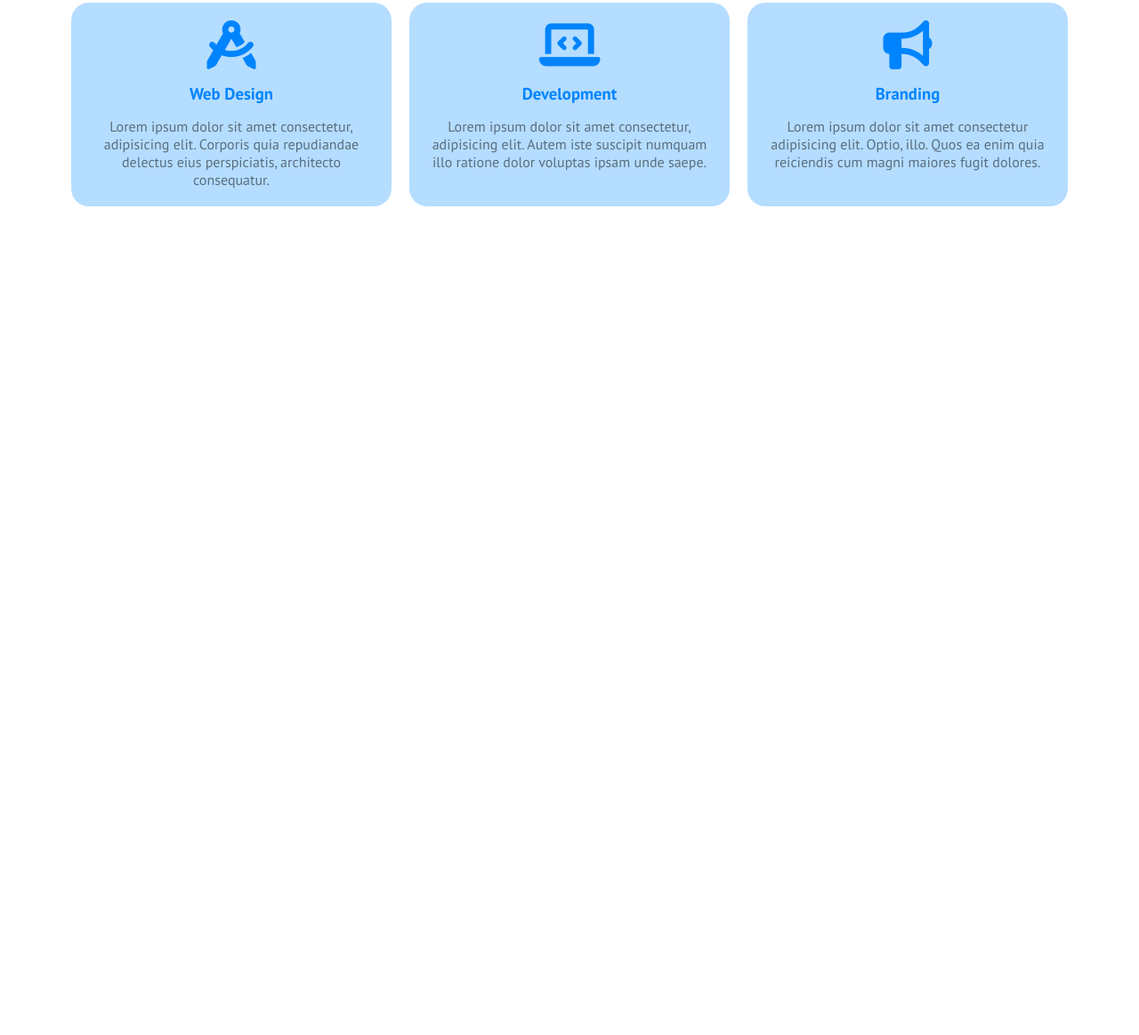
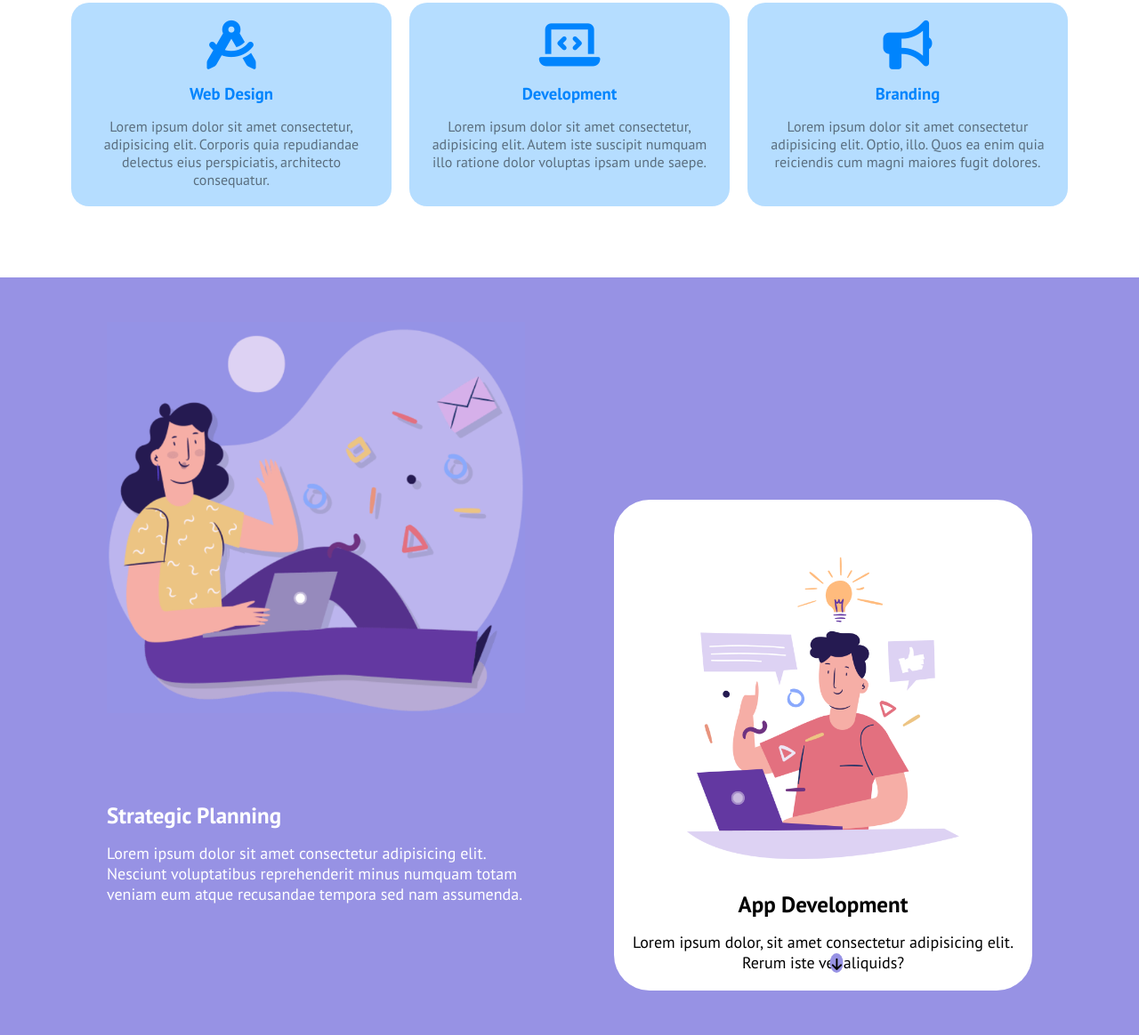
Before and after one commit to DavideTessari/htmlcss-responsive-layout, a plain HTML site: page index.html in a window 1280 px wide. Shown: the part 376-1540 px from the top of the page at 89% size. Before the commit the page ends 800 px from the top, so only its background shows below. Drawn offline with Linux system fonts and the light colour scheme.

Commit message:
feat: add section

```diff
--- a/index.html
+++ b/index.html
@@ -25,7 +25,9 @@
                         <li><a href="#">About Us</a></li>
                         <li><button class="btn">Get Started</button></li>
                     </ul>
+                    <div id="bars"><i class="fa-solid fa-bars"></i></div>
                 </nav>
+
             </div>
         </div>
     </header>
@@ -77,6 +79,26 @@
                 </div>
             </div>
         </section>
+        <section class="plannings">
+            <div class="container">
+                <div class="row">
+                    <div class="col strategic-planning">
+                        <div class=""><img src="img/planning1.png"></div>
+                        <h3>Strategic Planning</h3>
+                        <p>Lorem ipsum dolor sit amet consectetur adipisicing elit. Nesciunt voluptatibus reprehenderit minus numquam totam veniam eum atque recusandae tempora sed nam assumenda.</p>
+                    </div>
+                    <div class="col app">
+                        <div class="card">
+                            <div class=""><img src="img/planning2.png"></div>
+                            <h3>App Development</h3>
+                            <p>Lorem ipsum dolor, sit amet consectetur adipisicing elit. Rerum iste vel aliquids?</p>
+                            <button class="circle"><i class="fa-solid fa-arrow-down"></i></button>
+                        </div>
+                    </div>
+                </div>
+            </div>
+        </section>
+
     </main>
 
     <footer>
--- a/style.css
+++ b/style.css
@@ -55,14 +55,14 @@ ul {
     margin-top: 20px;
     padding: 5px 50px;
 }
-.btn-secondary {
+/* .btn-secondary {
 
 }
 .btn-third {
 
-}
+} */
 
-/*-------------------
+/*------------------
     HEADER
 -------------------*/
 header {
@@ -83,10 +83,31 @@ header ul {
     margin-right: 10px;
 }
 
+#bars {
+    display: none;
+    font-size: 30px;
+    color: white;
+    margin-right: 10px;
+    line-height: 75px;
+}
+
 .logo {
     display: flex;
     align-items: center;
     margin-left: 10px;
+}
+
+/*-------------------
+   RESPONSIVE
+-------------------*/
+@media screen and (max-width: 992px){
+    header ul  {
+        display: none;
+    }
+
+    #bars {
+        display: block;
+    }
 }
 
 /*-------------------
@@ -113,7 +134,7 @@ header ul {
 #intro .phone img {
     position: absolute;
     bottom: 0;
-    right: 30px;
+    right: 40px;
     max-width: 200px;
     max-height: 270px;
 }
@@ -137,5 +158,87 @@ header ul {
 }
 
 /*-------------------
+   RESPONSIVE
+-------------------*/
+@media screen and (max-width: 992px) {
+    #intro .row {
+        display: block;
+    }
+
+    #intro .col {
+        margin-top: 20px;
+    }
+
+    #intro .phone {
+        position: static;
+    }
+}
+
+@media screen and (max-width: 768px){
+    #intro  .col{
+        width: 100%;
+    }
+}
+
+/*-------------------
    SECTION PLANNING
 -------------------*/
+.plannings{
+    margin-top: 80px;
+    background-color: #9792e4;
+}
+
+.plannings .card {
+    background-color: #ffffff;
+    position: relative;
+    height: 100%;
+    padding: 20px;
+    border-radius: 40px;
+    text-align: center;
+}
+
+.circle {
+    border-radius: 100%;
+    background-color: #9792e4;
+    position: absolute;
+    bottom: 20px;
+    translate: 50%;
+    vertical-align: middle;
+    border-color: transparent;
+}
+
+.plannings i {
+    vertical-align: middle;
+    font-size: 15px;
+}
+
+.plannings .col {
+    width: 50%;
+    padding: 50px;
+}
+
+.plannings h3 {
+    margin-top: -15px;
+    font-size: 25px;
+}
+
+.plannings p {
+    margin-top: 15px;
+    font-size: 18px;
+}
+
+.strategic-planning {
+    color: #ffffff;
+}
+
+.strategic-planning img {
+    margin-bottom: 110px;
+}
+
+.app img {
+    padding: 40px;
+}
+
+.app {
+    margin-top: 200px;
+}
```
